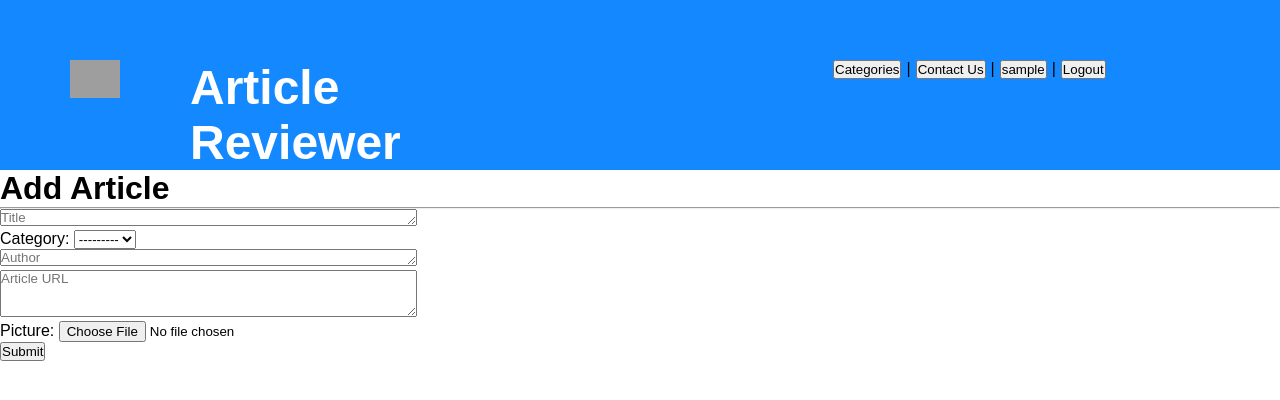
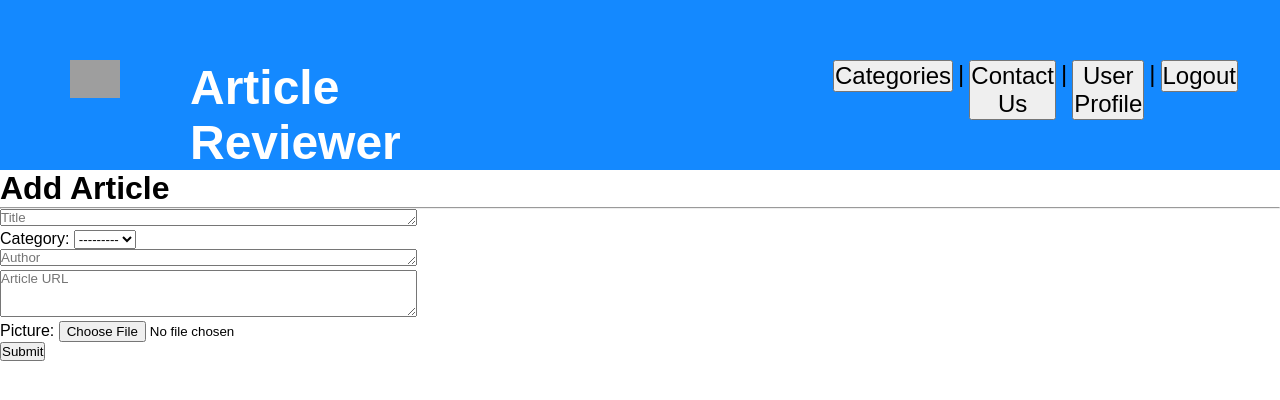
Before and after one commit to 2431345K/article-web-app, a Django app: page /article_reviewer/login/my_account/add_article/ in a window 1280 px wide. Shown: the top 400 px of the page. Run offline with Django 3.2, Linux system fonts and the light colour scheme; the visitor is signed in with stand-in values (Sample User, id 1); data that the repository does not hold is empty; some libraries are stand-ins or nearby versions; grey boxes are pictures that could not be loaded.

Commit message:
Made the buttons bigger

```diff
--- a/templates/article_web_app/article.html
+++ b/templates/article_web_app/article.html
@@ -18,15 +18,15 @@
     <li>Rating: {{ article.averageRating | floatformat:1 }} / 5</li>
 
     {% if user.is_authenticated %}
-    <br><button onclick="reviewFunction()" class="btn btn-primary">Click here to make a Review</button></br>
+    <br><button onclick="reviewFunction()" class="btn btn-primary"><p style= "font-size:x-large">Click here to make a Review</p></button></br>
     {% endif %}
     <hr>
     <h3>Comments:</h3>
     {% if reviews %}
         <ul>
             {% for review in reviews %}
-                <br>{{review.date}}<Strong> : {{review.author}} : {{review.rating}}/5</Strong></br>
-                <li>{{review.comment}}</li>
+                <p style= "font-size:large"><br>{{review.date}}<Strong> : {{review.author}} : {{review.rating}}/5</Strong></br></p>
+                <li><p style= font-style:italic >{{review.comment}}</p></li>
             {% endfor %}
         </ul>
     {% endif %}
--- a/templates/article_web_app/base.html
+++ b/templates/article_web_app/base.html
@@ -24,15 +24,15 @@
 
         <div class="right">
             <ul>
-                <li><button onclick="categoryFunction()" class="btn btn-primary"> Categories </button></li> |
-                <li><button onclick="contactUsFunction()" class="btn btn-primary"> Contact Us </button></li> |
+                <li><button onclick="categoryFunction()" class="btn btn-primary"> <p style= "font-family: Arial, Helvetica, sans-serif;font-size:x-large;font-style:normal">Categories</p></button></li><p style= "font-size:x-large"> | </p>
+                <li><button onclick="contactUsFunction()" class="btn btn-primary"> <p style= "font-family: Arial, Helvetica, sans-serif;font-size:x-large;font-style:normal">Contact Us</p></button></li><p style= "font-size:x-large"> | </p>
 
                 {% if user.is_authenticated %}
-                    <li><button onclick="accountPageFunction()" class="btn btn-primary"> {{ user.username }} </button></li> |
-                    <li><button onclick="logoutFunction()" class="btn btn-primary"> Logout </button></li>
+                    <li><button onclick="accountPageFunction()" class="btn btn-primary"> <p style= "font-family: Arial, Helvetica, sans-serif;font-size:x-large;font-style:normal">User Profile</p></button></li><p style= "font-size:x-large"> | </p>
+                    <li><button onclick="logoutFunction()" class="btn btn-primary"> <p style= "font-family: Arial, Helvetica, sans-serif;font-size:x-large;font-style:normal">Logout</p></button></li>
                 {% else %}
-                    <li><button onclick="loginFunction()" class="btn btn-primary"> Login </button></li> |
-                    <li><button onclick="signUpFunction()" class="btn btn-primary"> Sign Up </button></li>
+                    <li><button onclick="loginFunction()" class="btn btn-primary"> <p style= "font-family: Arial, Helvetica, sans-serif;font-size:x-large;font-style:normal">Login</p></button></li><p style= "font-size:x-large"> | </p>
+                    <li><button onclick="signUpFunction()" class="btn btn-primary"> <p style= "font-family: Arial, Helvetica, sans-serif;font-size:x-large;font-style:normal">Sign Up</p></button></li>
                 {% endif %}
             </ul>
         </div>
--- a/templates/article_web_app/my_account.html
+++ b/templates/article_web_app/my_account.html
@@ -14,7 +14,7 @@
         {% else %}
             <img src="{% static 'images/pfp-placeholder.png' %}"></br>
         {% endif %}
-        <li><button onclick="addArticleFunction()" class="btn btn-primary"> Add Article </button></li>
+        <li><button onclick="addArticleFunction()" class="btn btn-primary"><p style= "font-size:x-large"> Add Article </p></button></li>
     </div>
     <script>
         function addArticleFunction() {
```
